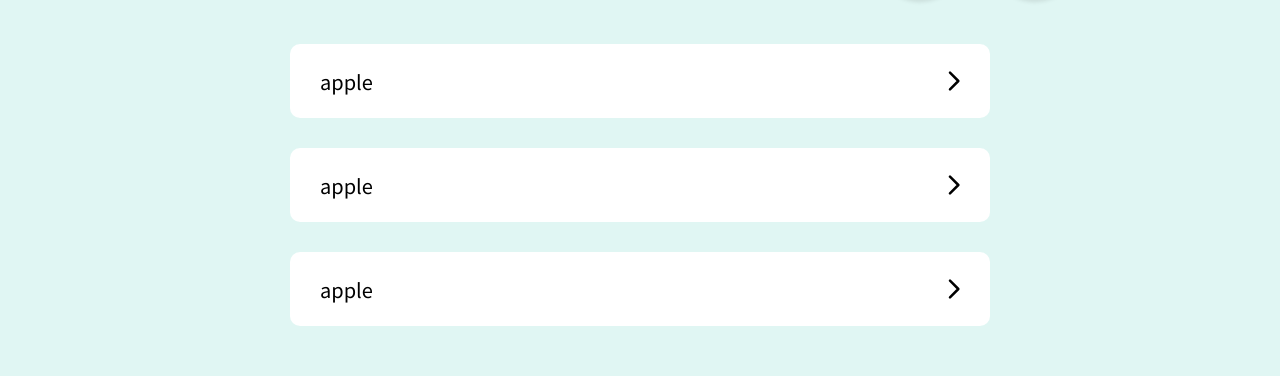
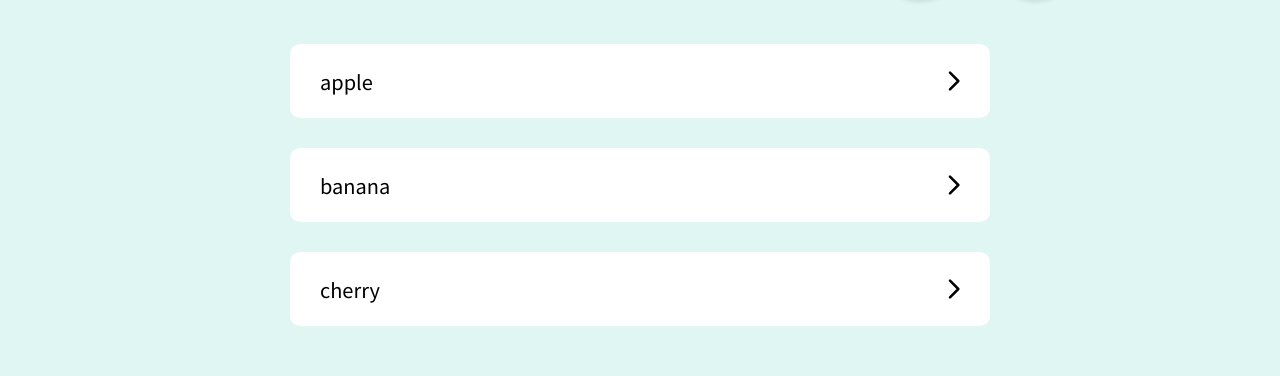
Before and after one commit to yujioyama/flashcard, a Next.js app: page / in a window 1280 px wide. Shown: the part 316-692 px from the top of the page. Built offline with nearby package versions, Linux system fonts and the light colour scheme.

Commit message:
モーダル実装

```diff
--- a/src/app/components/ActionButton/ActionButton.tsx
+++ b/src/app/components/ActionButton/ActionButton.tsx
@@ -6,11 +6,16 @@ type Props = {
   type: 'isEdit' | 'isAdd'
   children: ReactNode
   onClick: () => void
+  dataModal?: string
 }
 
-const ActionButton: React.FC<Props> = ({ type, children, onClick }) => {
+const ActionButton: React.FC<Props> = ({ type, children, onClick, dataModal }) => {
   return (
-    <button className={clsx(styles.actionButton, styles[type])} onClick={onClick}>
+    <button
+      className={clsx(styles.actionButton, styles[type])}
+      onClick={onClick}
+      data-modal={dataModal}
+    >
       {children}
     </button>
   )
--- a/src/app/components/List/List.tsx
+++ b/src/app/components/List/List.tsx
@@ -2,10 +2,15 @@ import styles from './List.module.scss'
 
 type Props = {
   children: ReactNode
+  onModalOpen: () => voidå
 }
 
-const List: React.FC<Props> = ({ children }) => {
-  return <ul className={styles.list}>{children}</ul>
+const List: React.FC<Props> = ({ children, onModalOpen }) => {
+  return (
+    <ul className={styles.list} onClick={onModalOpen}>
+      {children}
+    </ul>
+  )
 }
 
 export default List
--- a/src/app/components/ListItem/ListItem.tsx
+++ b/src/app/components/ListItem/ListItem.tsx
@@ -3,13 +3,17 @@ import styles from './ListItem.module.scss'
 
 type Props = {
   word: string
+  onClose: () => void
+  selectedModal: string
 }
 
-const ListItem: React.FC<Props> = ({ word }) => {
+const ListItem: React.FC<Props> = ({ word, onClose, selectedModal }) => {
   return (
     <li className={styles.item}>
-      <button className={styles.link}>{word}</button>
-      <Modal title={word} onClose>
+      <button className={styles.link} data-modal={word}>
+        {word}
+      </button>
+      <Modal title={word} onClose={onClose} isOpen={selectedModal === word}>
         テスト
       </Modal>
     </li>
--- a/src/app/page.tsx
+++ b/src/app/page.tsx
@@ -12,11 +12,20 @@ import Modal from './components/Modal/Modal'
 import styles from './page.module.scss'
 
 const Home = () => {
-  const [isOpen, setIsOpen] = useState(false)
+  const [selectedModal, setSelectedModal] = useState<string>('')
 
-  const handleModalOpen = () => setIsOpen(true)
+  const handleModalOpen = (event) => {
+    event.preventDefault()
 
-  const handleModalClose = () => setIsOpen(false)
+    const {
+      target: {
+        dataset: { modal },
+      },
+    } = event
+    if (modal) setSelectedModal(modal)
+  }
+
+  const handleModalClose = () => setSelectedModal('')
 
   return (
     <Main>
@@ -28,10 +37,14 @@ const Home = () => {
             <ActionButton type='isEdit'>編集</ActionButton>
           </div>
           <div className={styles.actionBoxButton}>
-            <ActionButton type='isAdd' onClick={handleModalOpen}>
+            <ActionButton type='isAdd' onClick={handleModalOpen} dataModal='add'>
               追加
             </ActionButton>
-            <Modal isOpen={isOpen} onClose={handleModalClose} title='新しく単語を追加する'>
+            <Modal
+              isOpen={selectedModal === 'add'}
+              onClose={handleModalClose}
+              title='新しく単語を追加する'
+            >
               <div className={styles.row}>
                 <div className={styles.input}>
                   <InputText />
@@ -44,10 +57,16 @@ const Home = () => {
       </div>
 
       <MainInner>
-        <List>
-          <ListItem word='apple' />
-          <ListItem word='apple' />
-          <ListItem word='apple' />
+        <List onModalOpen={handleModalOpen}>
+          {['apple', 'banana', 'cherry'].map((item, index) => (
+            <ListItem
+              onModalOpen={handleModalOpen}
+              word={item}
+              key={index}
+              onClose={handleModalClose}
+              selectedModal={selectedModal}
+            />
+          ))}
         </List>
 
         <div className={styles.buttonBox}>
```
